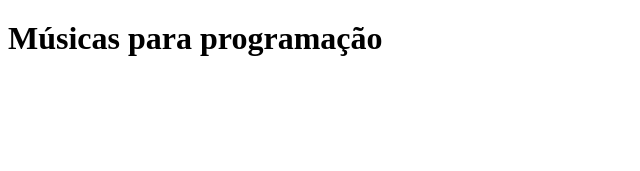
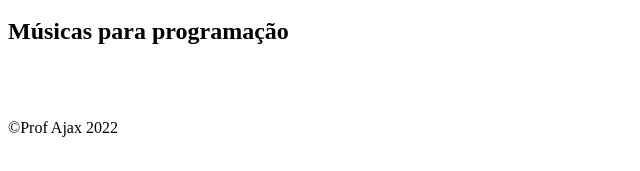
Before and after one commit to CarlHenrique13/profajax, a plain HTML site: page musicas.html in a window 1280 px wide. Shown: the part 165-336 px from the top of the page, without its empty margins (0-640 px from the left). Drawn offline with Linux system fonts and the light colour scheme.

Commit message:
Update musicas.html

```diff
--- a/musicas.html
+++ b/musicas.html
@@ -15,7 +15,12 @@
     <a href="contato.html">Contatos</a>
 </nav>
 <main>
-    <h1>Músicas para programação</h1>
-    <audio> src="Musicas/(FREE FOR PROFIT) Playboi Carti x Pi_erre Bourne Type Beat _ Prod. By T2(MP3_160K).mp3"</audio>
-    <audio> src="Musicas/[FREE FOR PROFIT] Chief Keef Type Beat - Kills(MP3_320K).mp3"</audio>
+    <h2>Músicas para programação</h2>
+    <audio> src="Musicas/(FREE FOR PROFIT) Playboi Carti x Pi_erre Bourne Type Beat _ Prod. By T2(MP3_160K).mp3"</audio> <br>
+    <audio> src="Musicas/[FREE FOR PROFIT] Chief Keef Type Beat - Kills(MP3_320K).mp3"</audio> <br>
     <audio> src="Musicas/[FREE] 21 Savage Type Beat 2020 _CARTEL_(MP3_160K).mp3"</audio>
+ </main>
+    <br>
+    <footer> &copy;Prof Ajax 2022 </footer>
+</body>
+</html>
```
